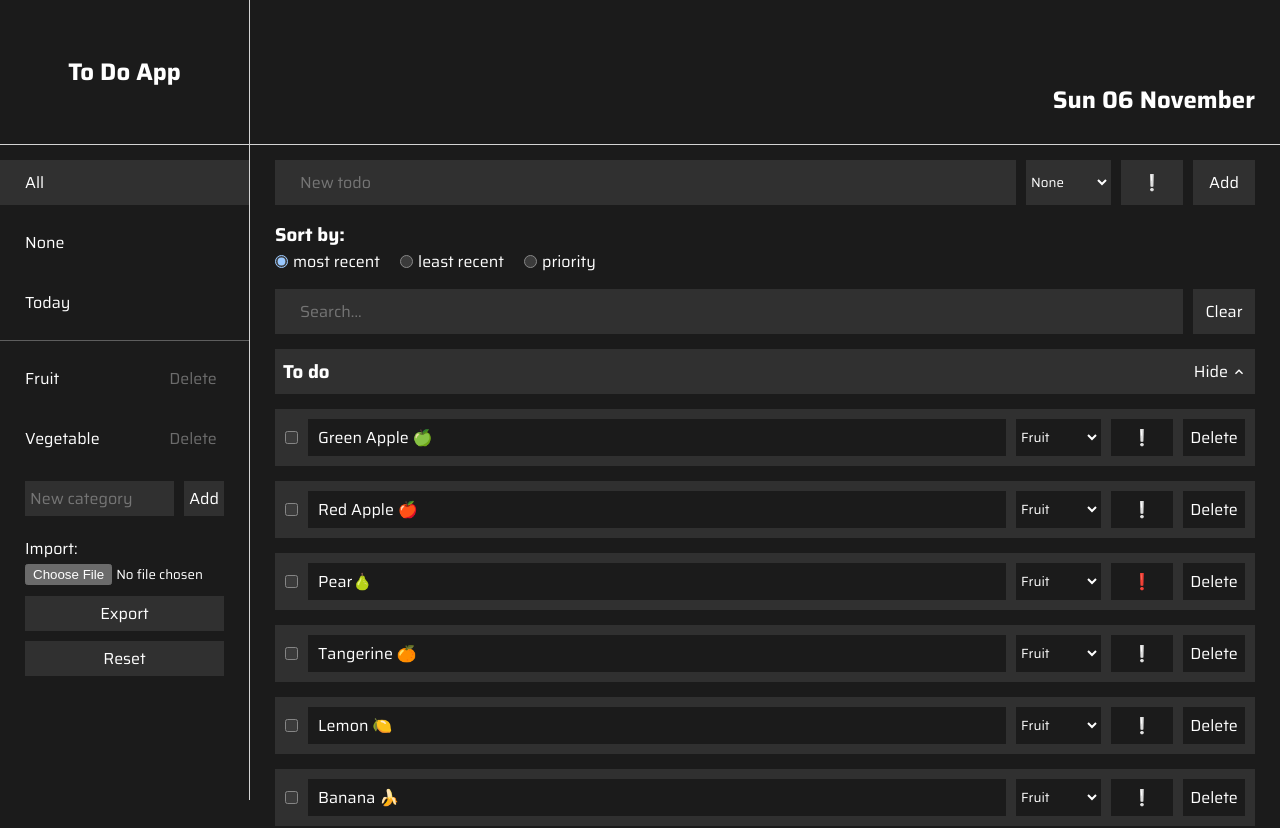
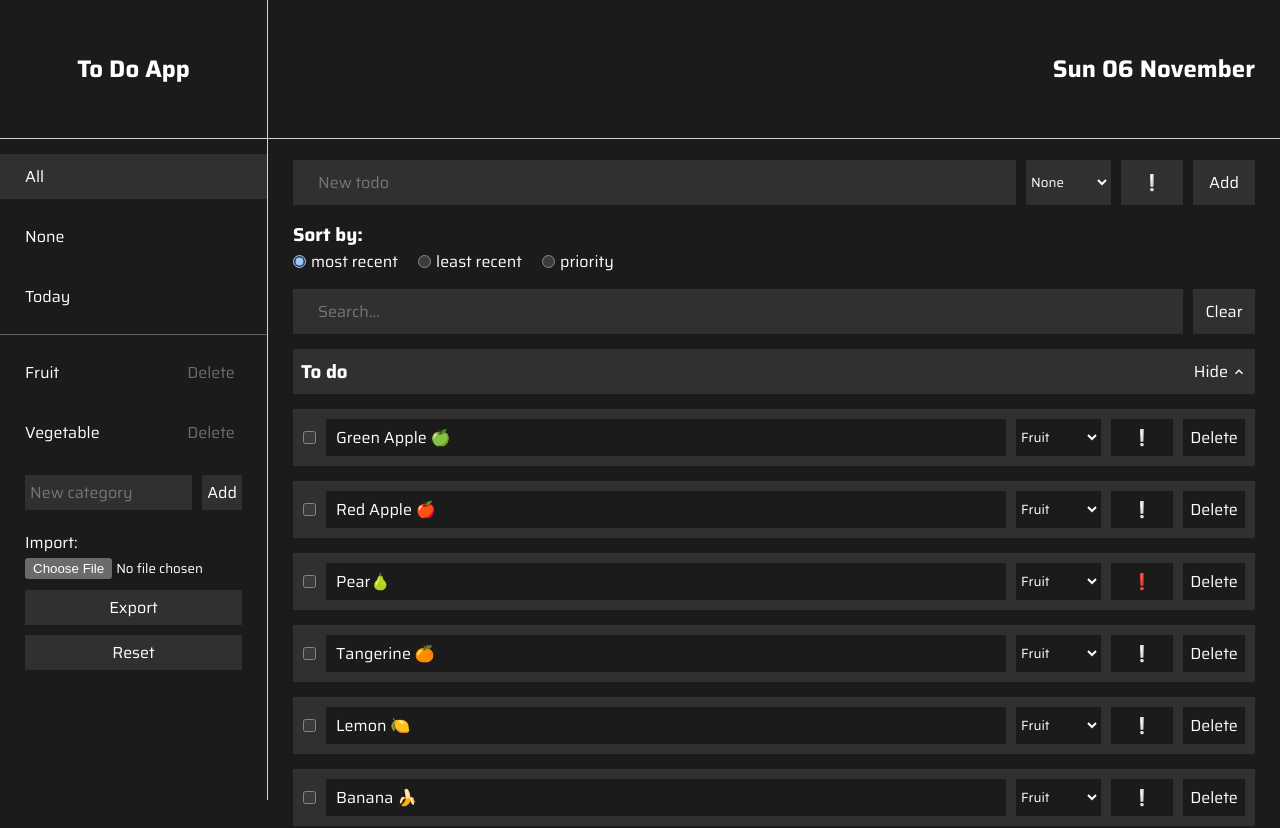
Before and after one commit to tquintal/to-do-app, a React (Create React App) app: page / in a window 1280 px wide. Shown: the top 828 px of the page. Built offline with nearby package versions, Linux system fonts and the light colour scheme.

Commit message:
layout/design improvement

```diff
--- a/src/App.js
+++ b/src/App.js
@@ -35,7 +35,7 @@ function App() {
     });
   };
 
-  if (device.width <= 900 || device.height <= 720) return <Mobile />;
+  if (device.width < 850 || device.height < 525) return <Mobile />;
   else return <Desktop />;
 }
 
--- a/src/App.module.css
+++ b/src/App.module.css
@@ -22,7 +22,7 @@ main {
 
 section {
   width: 100%;
-  margin-left: 250px;
+  margin-left: 268px;
   display: flex;
   flex-direction: column;
   gap: 15px;
--- a/src/components/Banner/Banner.module.css
+++ b/src/components/Banner/Banner.module.css
@@ -1,8 +1,10 @@
 .container {
-  width: 100%;
-  height: 145px;
+  width: -webkit-fill-available;
+  padding-top: 50px;
+  padding-bottom: 50px;
   display: flex;
-  align-items: flex-end;
+  justify-content: flex-end;
+  align-items: end;
   border-bottom: 1px #d4d4d4;
   border-bottom-style: solid;
   position: fixed;
@@ -14,7 +16,5 @@
 }
 
 .container h1 {
-  position: fixed;
-  right: 0;
-  padding: 25px;
+  padding-right: 25px;
 }
--- a/src/components/Menu/Actions/Actions.module.css
+++ b/src/components/Menu/Actions/Actions.module.css
@@ -4,6 +4,7 @@
   gap: 10px;
   padding-left: 25px;
   padding-right: 25px;
+  margin-bottom: 15px;
 }
 
 .actions-container button,
--- a/src/components/Menu/Categories/Categories.module.css
+++ b/src/components/Menu/Categories/Categories.module.css
@@ -1,5 +1,4 @@
 .ul-container {
-  width: 100%;
   display: flex;
   flex-direction: column;
   gap: 15px;
--- a/src/components/Menu/Menu.module.css
+++ b/src/components/Menu/Menu.module.css
@@ -1,10 +1,11 @@
 .container {
   display: flex;
   flex-direction: column;
-  height: 100vh;
-  width: 250px;
+  height: 100%;
+  width: 268px;
   background: #1b1b1b;
   overflow: auto;
+  overflow-x: hidden;
   position: fixed;
   border-right: 1px #d4d4d4;
   border-right-style: solid;
@@ -14,7 +15,8 @@
   display: flex;
   align-items: center;
   justify-content: center;
-  height: 145px;
+  padding-top: 50px;
+  padding-bottom: 50px;
   border-bottom: 1px #d4d4d4;
   border-bottom-style: solid;
 }
```
